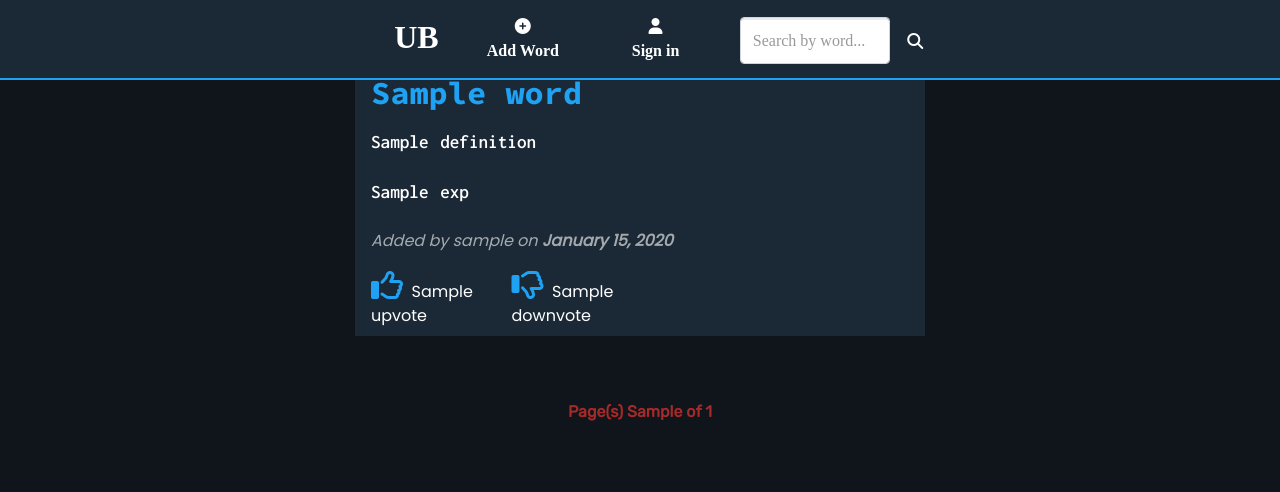
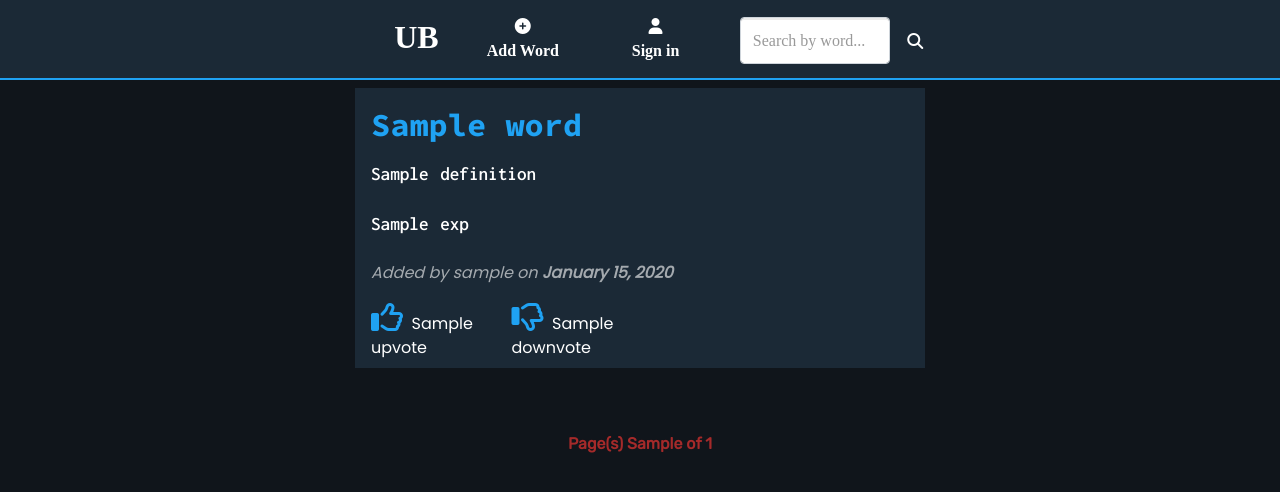
Before and after one commit to zihadbappy/UB, a Flask app: template templates/home.html in a window 1280 px wide. Shown: the top 492 px of the page. Run offline with Flask 2, Linux system fonts and the light colour scheme; the template is opened without the code that fills it: most values are stand-ins (such as "Sample title", 1, 10 or a date in 2020); some libraries are stand-ins or nearby versions; some web fonts are replaced.

Commit message:
heroku26

```diff
--- a/static/styles/home.css
+++ b/static/styles/home.css
@@ -8,7 +8,7 @@ body{
     display: table;
     margin-left: auto;
     margin-right: auto;
-    margin-top: 2rem;
+    margin-top: 4rem;
     background-color: #1B2936;
     padding-left: 1rem;
     padding-right: 1rem;
@@ -170,6 +170,7 @@ font-weight: 700;
     position: relative;
     padding: 0.5rem 1rem;
     border-radius: 0.25rem;
+    margin-bottom: -1rem;
 }
 
 textarea{
```
